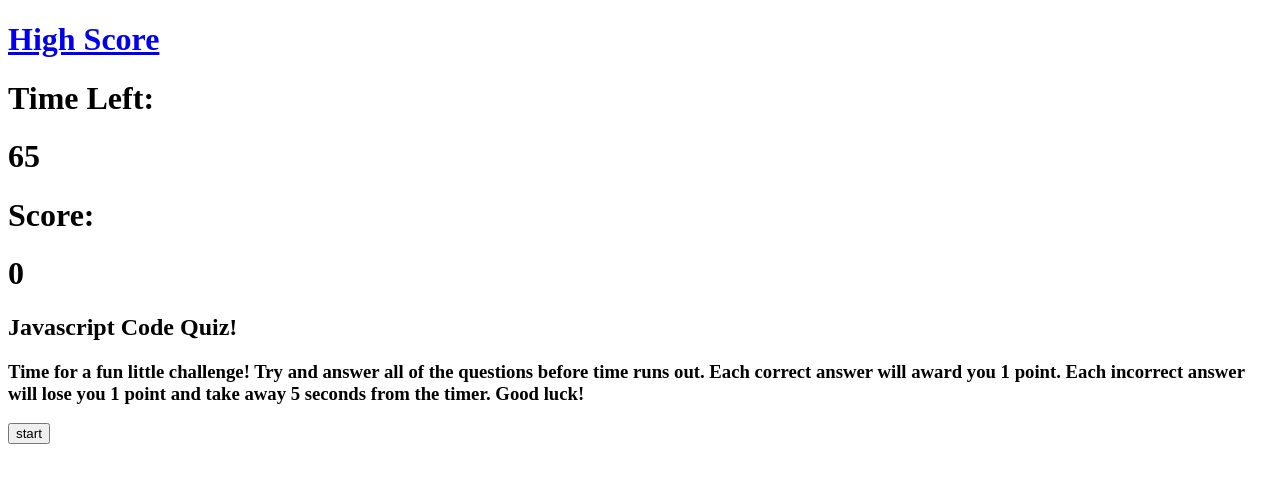
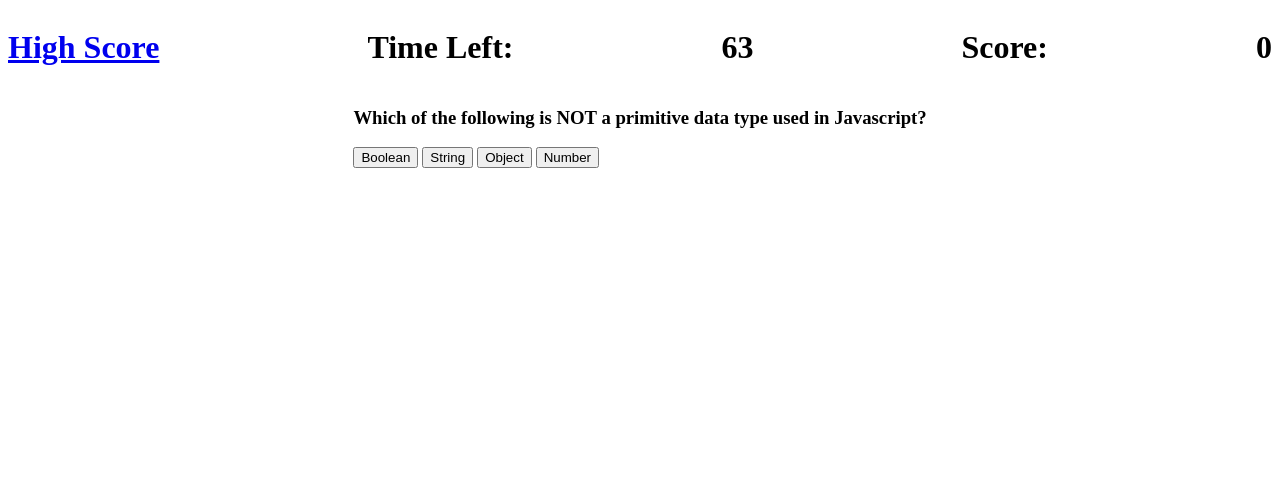
Before and after one commit to Kalmnir/Javascript-code-quiz, a plain HTML site: page index.html in a window 1280 px wide. Both pictures are taken after a click on the button "start". Drawn offline with Linux system fonts and the light colour scheme.

Commit message:
got the timer working!

```diff
--- a/assets/java.js
+++ b/assets/java.js
@@ -1,11 +1,14 @@
-var timer = document.getElementById("#timer");
-var score = document.getElementById("#score");
-var question = document.getElementById("#question");
-var answer1 = document.getElementById("#answer1");
-var answer2 = document.getElementById("#answer2");
-var answer3 = document.getElementById("#answer3");
-var answer4 = document.getElementById("#answer4");
-var startButton = document.getElementById("#start-game");
+var timer = document.getElementById("timer");
+var score = document.getElementById("score");
+var testTitle = document.getElementById("test-title");
+var testDescription = document.getElementById("test-description");
+var question = document.getElementById("question");
+var answer1 = document.getElementById("answer1");
+var answer2 = document.getElementById("answer2");
+var answer3 = document.getElementById("answer3");
+var answer4 = document.getElementById("answer4");
+var startButton = document.getElementById("start-game");
+var quiz = document.getElementById("quiz");
 
 var question1 = {
     name: "Which of the following is NOT a primitive data type used in Javascript?",
@@ -17,22 +20,39 @@ var question1 = {
 
 
 function runTest() {
-
+    testTitle.classList.add("hide");
+    testDescription.classList.add("hide");
+    startButton.classList.add("hide");
+    quiz.classList.remove("hide");
+    question.textContent = question1.name;
+    answer1.textContent = question1.wrong1;
+    answer2.textContent = question1.wrong2;
+    answer3.textContent = question1.right;
+    answer4.textContent = question1.wrong3;
 
 }
 
+
 function runTimer() {
+
     var secondsRemaining = 65;
     var timerInterval = setInterval(function () {
         secondsRemaining--;
-        timer.textContent = secondLeft;
+        timer.textContent = secondsRemaining;
 
         if (secondsRemaining === 0) {
             clearInterval(timerInterval);
+            sendMessage();
         }
+
     }, 1000);
+
 }
 
+function sendMessage() {
+
+}
 startButton.addEventListener("click", function () {
+    runTest();
     runTimer()
 });
--- a/assets/style.css
+++ b/assets/style.css
@@ -1,9 +1,16 @@
 header {
     display: flex;
     flex-direction: row;
-    flex-wrap: nowrap;
+    justify-content: space-between;
 }
 
-#question {
-    text-align: center;
+.quiz-pretext {
+    display: flex;
+    flex-wrap: wrap;
+    justify-content: center;
+    align-items: center;
 }
+
+.hide {
+    display: none;
+}
--- a/index.html
+++ b/index.html
@@ -5,7 +5,7 @@
     <meta charset="UTF-8">
     <meta http-equiv="X-UA-Compatible" content="IE=edge">
     <meta name="viewport" content="width=device-width, initial-scale=1.0">
-    <link rel="stylesheet" type="css" href="./assets/style.css">
+    <link rel="stylesheet" type="text/css" href="./assets/style.css">
     <title>Javascript Code Quiz</title>
 </head>
 
@@ -18,15 +18,18 @@
         </h1>
     </header>
 
-    <div class=quiz>
-        <h2 id="question">Javascript Code Quiz!</h2>
-        <h3 id="answer1">Time for a fun little challenge! Try and answer all of the questions before time runs out. Each
-            correct
-            answer will award you 1 point. Each incorrect answer will lose you 1 point and take away 5 seconds from the
-            timer. Good luck!</h3>
-        <h3 id="answer2"></h3>
-        <h3 id="answer3"></h3>
-        <h3 id="answer4"></h3>
+    <div class=quiz-pretext>
+        <h2 id="test-title">Javascript Code Quiz!</h2>
+        <h3 id="test-description">Time for a fun little challenge! Try and answer all of the questions before time runs
+            out.Each correct answer will award you 1 point. Each incorrect answer will lose you 1 point and take away 5
+            seconds from the timer. Good luck!</h3>
+        <div id="quiz" class="hide">
+            <h3 id="question"></h3>
+            <button id="answer1"></button>
+            <button id="answer2"></button>
+            <button id="answer3"></button>
+            <button id="answer4"></button>
+        </div>
         <button id="start-game">start</button>
     </div>
     <script type="text/javascript" src="./assets/java.js"></script>
```
